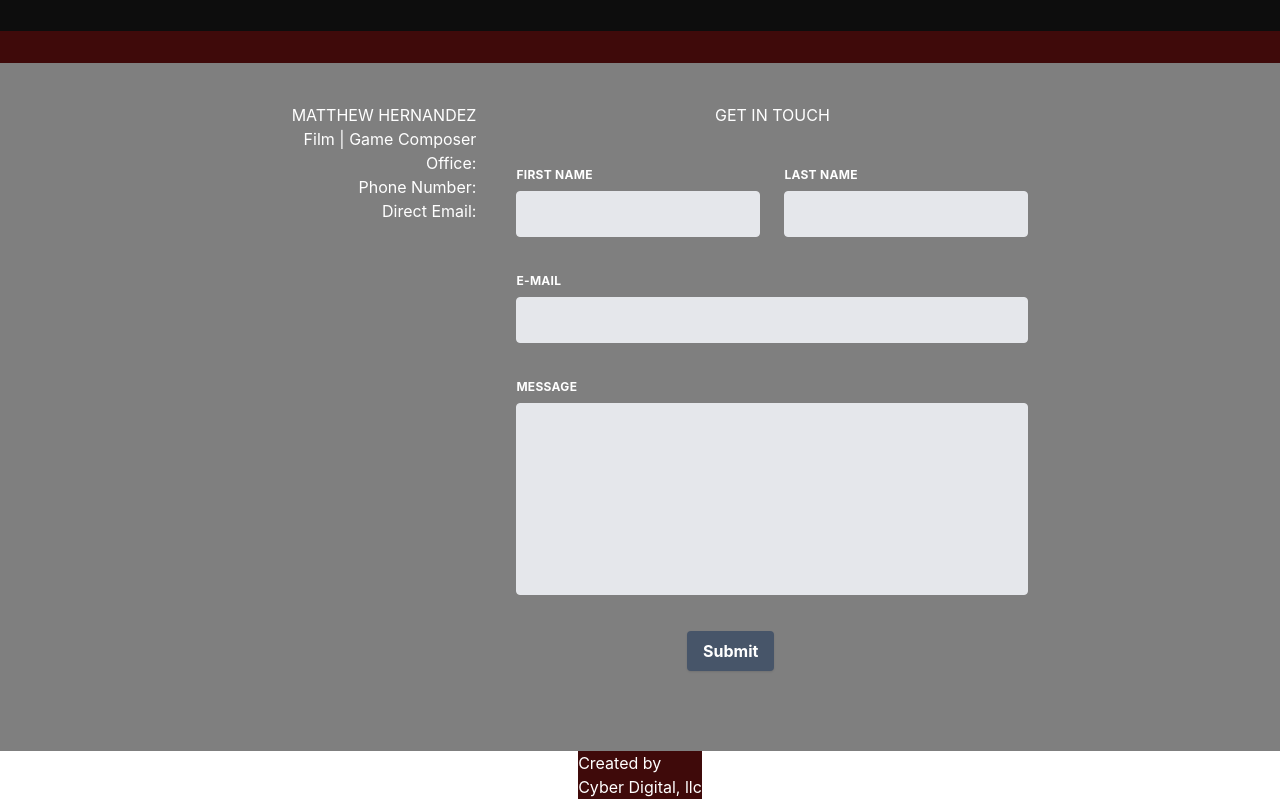
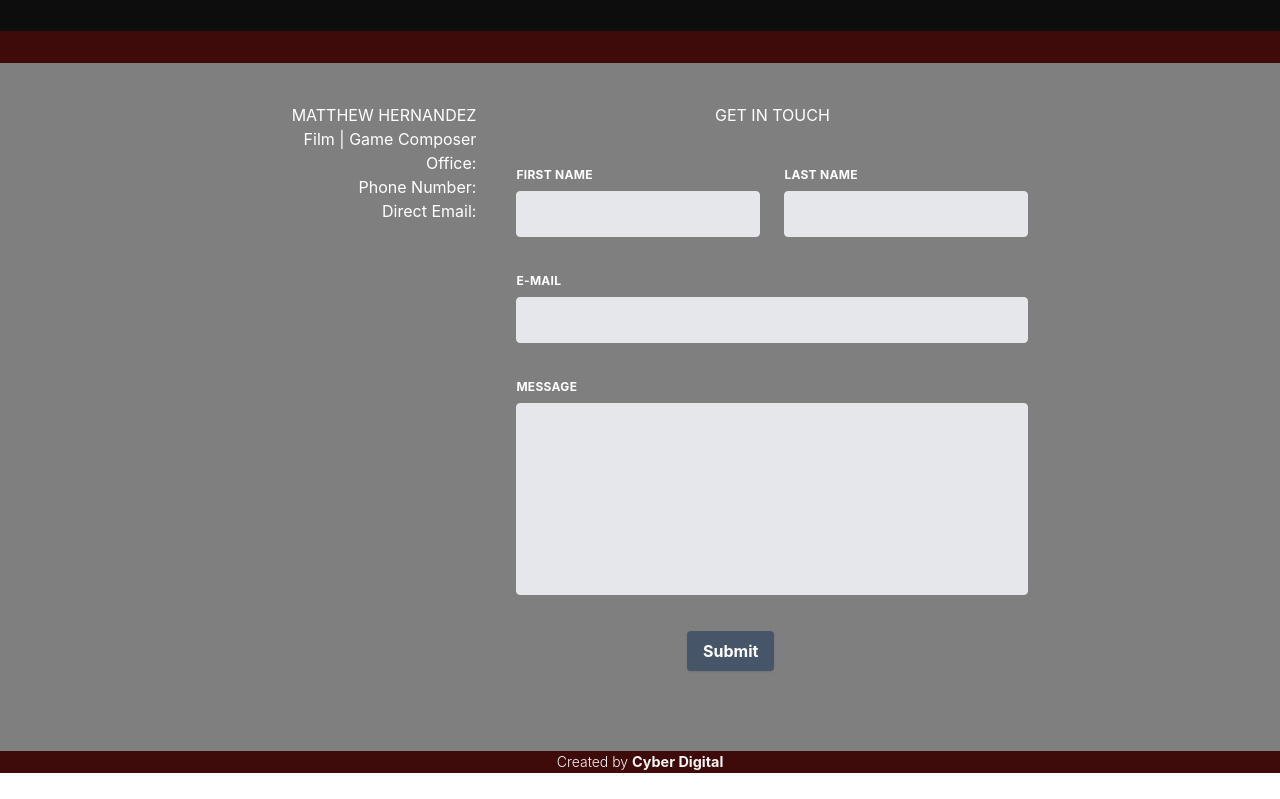
Before and after one commit to Cyber-Digital-llc/Matthews-Portfolio-Website-FE, a Next.js app: page / in a window 1280 px wide. Shown: the part 3271-4070 px from the top of the page. After the commit the page ends 4044 px from the top, so only its background shows below. Built offline with nearby package versions, Linux system fonts and the light colour scheme.

Commit message:
updated created by

```diff
--- a/components/Credits.jsx
+++ b/components/Credits.jsx
@@ -9,10 +9,10 @@ const Credits = () => {
     >
       <div className="flex   w-full h-auto  justify-center ">
         <div className="flex justify-center mx-auto px-0 lg:justify-start lg:px-0 md:justify-start md:px-0 xl:justify-start xl:px-14 xl:py-0">
-          <div className="w-[65%] xl:py-0">
+          <div className="flex-col w-[65%] xl:py-0">
             <h2 className="text-3xl py-2">Selected</h2>
             <p className="text-6xl py-2">Credits</p>
-            <p className="py-3 max-w-prose">TBA</p>
+            <p className="flex py-3 max-w-prose">TBA</p>
             <p className="py-3 max-w-prose">TBA</p>
             <p className="py-3 max-w-prose">TBA</p>
             <p className="py-3 max-w-prose">TBA</p>
--- a/pages/index.js
+++ b/pages/index.js
@@ -37,17 +37,22 @@ export default function Home() {
                 </div>
             </main>
             <ScrollToTopButton />
-            <footer className='full flex items-center justify-center align-center bg-[rgb(63,10,10)] '>
+            <footer className='w-[100vw] flex items-center justify-center align-center bg-[rgb(63,10,10)] '>
+                <div className='flex flex-row justify-center items-center'>
                     <a
+                        className='flex flex-row justify-center items-center text-[#f5f5f5] text-[.9rem] font-bold hover:text-[#f5f5f5]'
                         href='https://cyberdigitalllc.com'
                         target='_blank'
                         rel='noopener noreferrer'
                     >
-                    Created by{" "}
+                        <span className='font-light text-sm'>
+                            Created by&nbsp;{" "}
+                        </span>
                         <div className='flex'>
-                        <h2 className='flex flex-row'>Cyber Digital, llc</h2>
+                            <h2 className='flex flex-row'>Cyber Digital</h2>
                         </div>
                     </a>
+                </div>
             </footer>
             {/* </div> */}
         </div>
```
Lines whose indentation alone changed are shown as unchanged.
